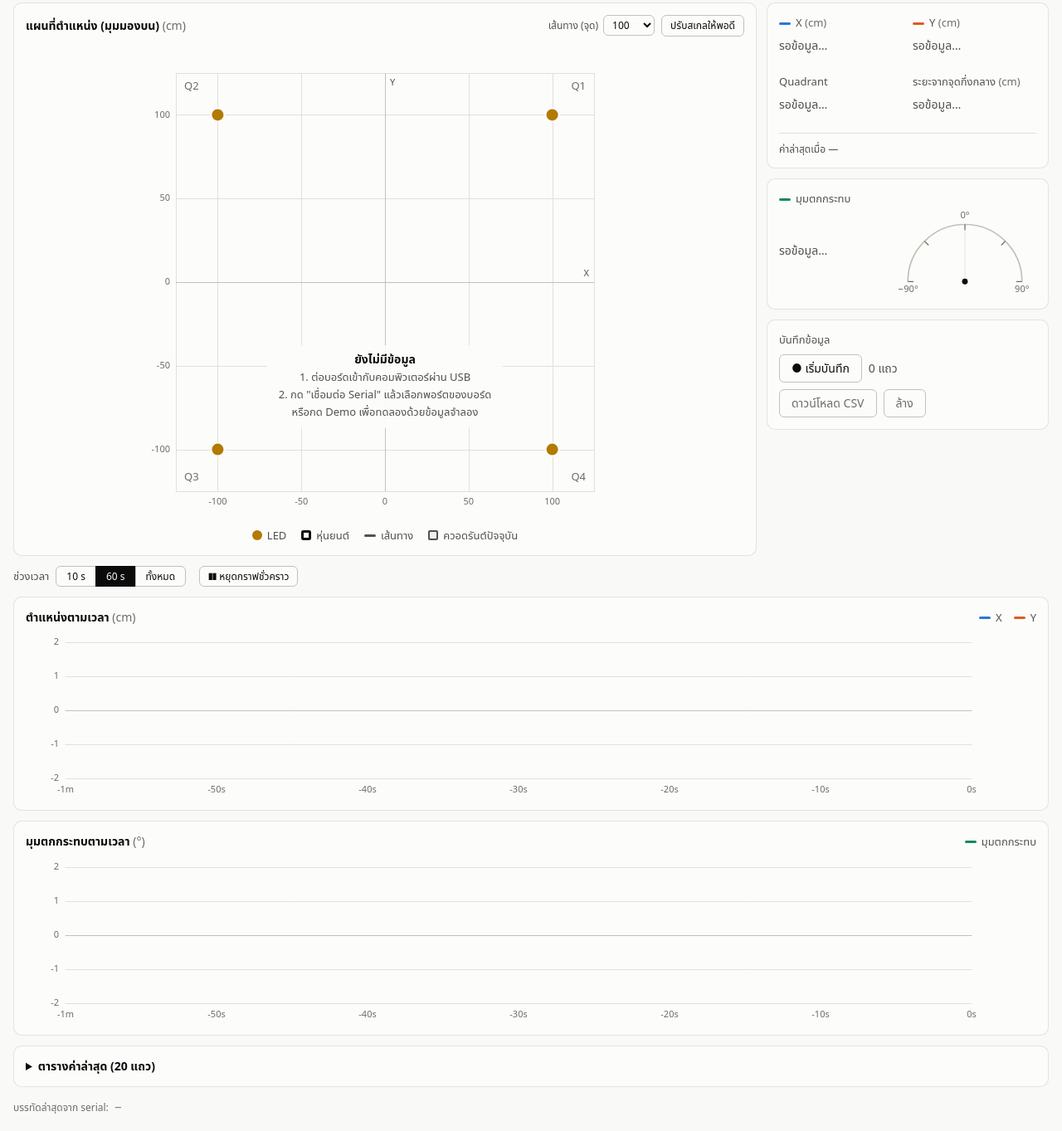
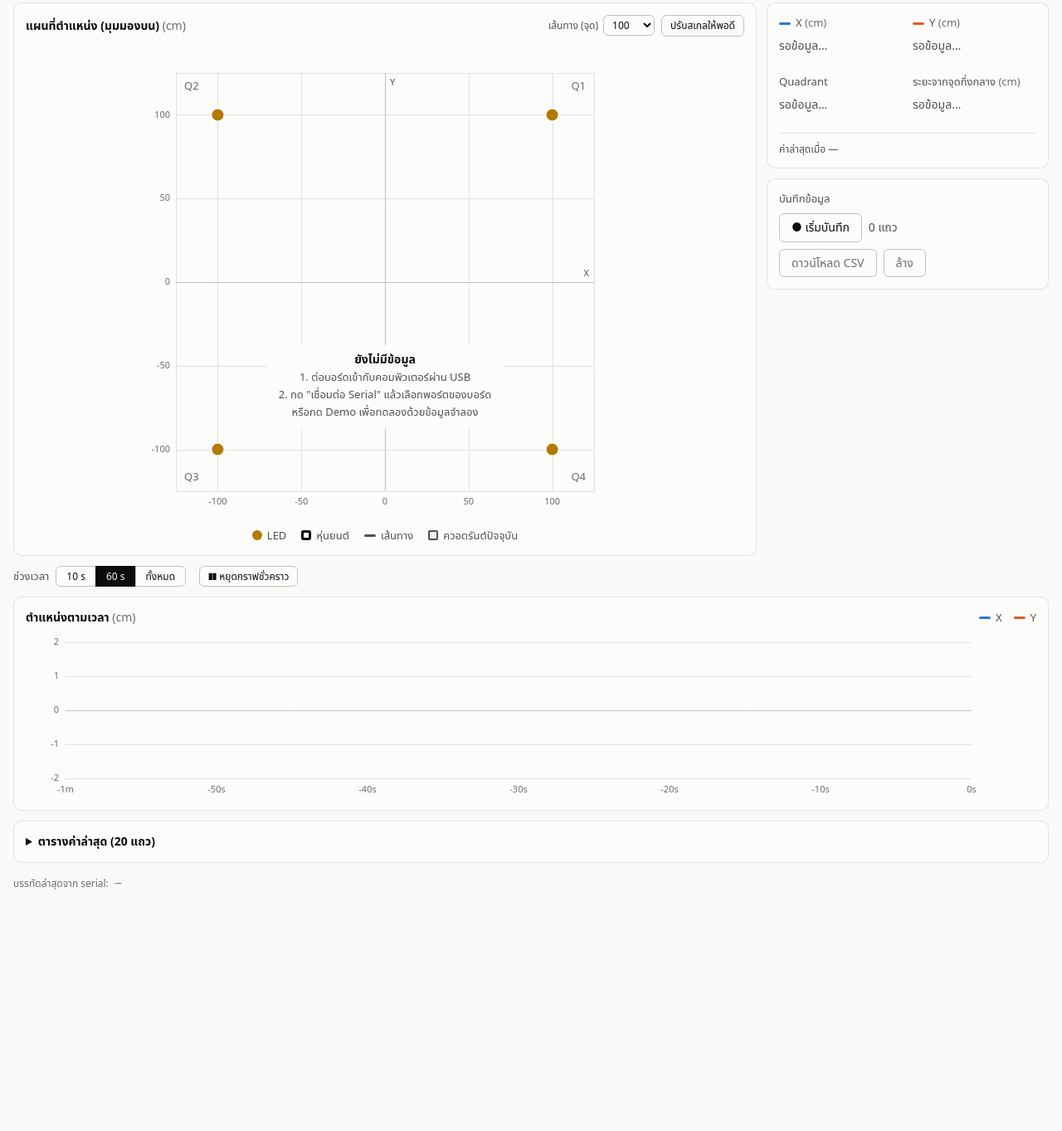
Before and after one commit to YuttakanS/Ui-for-monitoring-robot, a plain HTML site: page index.html in a window 1280 px wide. Shown: the part 68-1431 px from the top of the page at 83% size. After the commit the page ends 1161 px from the top, so only its background shows below. Drawn offline with Linux system fonts and the light colour scheme.

Commit message:
feat(ui): hide the incidence angle in the 4-LED layout
Remove the angle dial, the angle chart and the table column until the
meaning of the firmware's angle is confirmed. The value is still parsed
and exported to CSV unchanged.

Co-Authored-By: Claude Opus 5.5 <noreply@anthropic.com>

```diff
--- a/app.js
+++ b/app.js
@@ -311,9 +311,8 @@
     btnPause: $('btnPause'), rangeRadios: document.querySelectorAll('input[name=range]'),
     statusDot: $('statusDot'), statusText: $('statusText'), rate: $('rate'), notice: $('notice'),
     map: $('map'), btnResetScale: $('btnResetScale'),
-    valX: $('valX'), valY: $('valY'), valQ: $('valQ'), valR: $('valR'), valA: $('valA'),
-    qMini: $('qMini'), mmX: $('mmX'), mmY: $('mmY'), mmR: $('mmR'), mmA: $('mmA'), lastTime: $('lastTime'),
-    gNeedle: $('gNeedle'), gWedge: $('gWedge'),
+    valX: $('valX'), valY: $('valY'), valQ: $('valQ'), valR: $('valR'),
+    qMini: $('qMini'), mmX: $('mmX'), mmY: $('mmY'), mmR: $('mmR'), lastTime: $('lastTime'),
     btnRecord: $('btnRecord'), recCount: $('recCount'), btnCsv: $('btnCsv'), btnClearLog: $('btnClearLog'),
     tableDetails: $('tableDetails'), tableBody: $('tableBody'),
     lastRaw: $('lastRaw'), errCount: $('errCount'), lastAge: $('lastAge'),
@@ -596,7 +595,7 @@
 
   function updateTiles() {
     var s = state.latest;
-    var values = [el.valX, el.valY, el.valQ, el.valR, el.valA];
+    var values = [el.valX, el.valY, el.valQ, el.valR];
     for (var i = 0; i < values.length; i++) {
       values[i].classList.toggle('empty', !s);
       if (!s) values[i].textContent = t('waiting');
@@ -605,10 +604,8 @@
     for (i = 0; i < cells.length; i++) cells[i].classList.toggle('on', !!s && +cells[i].dataset.q === s.quadrant);
     el.qMini.style.visibility = s ? 'visible' : 'hidden';
     if (!s) {
-      el.mmX.textContent = el.mmY.textContent = el.mmR.textContent = el.mmA.textContent = '';
+      el.mmX.textContent = el.mmY.textContent = el.mmR.textContent = '';
       el.lastTime.textContent = '—';
-      el.gNeedle.style.visibility = 'hidden';
-      el.gWedge.setAttribute('d', '');
       return;
     }
     var st = state.stats;
@@ -616,22 +613,11 @@
     el.mmX.textContent = mm(fmtLen(st.x.min), fmtLen(st.x.max));
     el.mmY.textContent = mm(fmtLen(st.y.min), fmtLen(st.y.max));
     el.mmR.textContent = mm(fmtLen(st.r.min), fmtLen(st.r.max));
-    el.mmA.textContent = mm(st.angle.min.toFixed(2) + '°', st.angle.max.toFixed(2) + '°');
     el.lastTime.textContent = clockTime(s.wall) + '.' + String(s.wall % 1000).padStart(3, '0');
-    el.gNeedle.style.visibility = 'visible';
     el.valX.textContent = fmtLen(s.x);
     el.valY.textContent = fmtLen(s.y);
     el.valQ.textContent = 'Q' + s.quadrant;
     el.valR.textContent = fmtLen(Math.hypot(s.x, s.y));
-    el.valA.textContent = s.angle.toFixed(2) + '°';
-
-    // Dial: 0° is straight up, positive to the right, clamped to ±90° for drawing.
-    var a = Math.max(-90, Math.min(90, s.angle));
-    var rad = a * Math.PI / 180, r = 56;
-    el.gNeedle.setAttribute('transform', 'rotate(' + a.toFixed(2) + ' 100 105)');
-    el.gWedge.setAttribute('d',
-      'M100 105 L100 ' + (105 - r) + ' A' + r + ' ' + r + ' 0 0 ' + (a >= 0 ? 1 : 0) + ' ' +
-      (100 + r * Math.sin(rad)).toFixed(2) + ' ' + (105 - r * Math.cos(rad)).toFixed(2) + ' Z');
   }
 
   function clockTime(ms) {
@@ -644,7 +630,7 @@
     for (var i = S.length - 1; i >= 0 && i >= S.length - 20; i--) {
       var s = S[i], tr = document.createElement('tr');
       [clockTime(s.wall) + '.' + String(s.wall % 1000).padStart(3, '0'),
-        s.quadrant, fmtLen(s.x), fmtLen(s.y), s.angle.toFixed(2)].forEach(function (v) {
+        s.quadrant, fmtLen(s.x), fmtLen(s.y)].forEach(function (v) {
         var td = document.createElement('td');
         td.textContent = v;
         tr.appendChild(td);
@@ -1191,9 +1177,8 @@
     { key: 'x', color: 's1', label: 'X' },
     { key: 'y', color: 's2', label: 'Y' }
   ], true);
-  var chartA = makeChart($('chartA'), $('tipA'), [
-    { key: 'angle', color: 's3', labelKey: 'tipAngle', suffix: '°' }
-  ]);
+  // The incidence angle is still parsed, kept in samples and exported to CSV,
+  // but not shown on screen for now.
 
   /* ---------- language ---------- */
   function applyLang() {
@@ -1203,7 +1188,7 @@
     for (i = 0; i < nodes.length; i++) nodes[i].textContent = t(nodes[i].getAttribute('data-i18n'));
     nodes = document.querySelectorAll('[data-i18n-aria]');
     for (i = 0; i < nodes.length; i++) nodes[i].setAttribute('aria-label', t(nodes[i].getAttribute('data-i18n-aria')));
-    [chartXY, chartA].forEach(function (ch) {
+    [chartXY].forEach(function (ch) {
       ch.series.forEach(function (d, j) { if (d.labelKey) ch.names[j].textContent = t(d.labelKey); });
     });
     updateButtons();
@@ -1237,7 +1222,6 @@
     if (state.dirty || live) {
       if (state.dirty) drawMap();
       drawChart(chartXY);
-      drawChart(chartA);
       state.dirty = false;
     }
     if (state.tilesDirty) { updateTiles(); state.tilesDirty = false; }
@@ -1354,7 +1338,7 @@
   }
   if (window.ResizeObserver) {
     var ro = new ResizeObserver(function () { state.dirty = true; });
-    ro.observe(el.map); ro.observe(chartXY.cv); ro.observe(chartA.cv);
+    ro.observe(el.map); ro.observe(chartXY.cv);
   }
   window.addEventListener('resize', function () { state.dirty = true; });
 
--- a/index.html
+++ b/index.html
@@ -128,25 +128,6 @@
         <div class="tiles-foot"><span data-i18n="lastReading">ค่าล่าสุดเมื่อ</span> <span id="lastTime">—</span></div>
       </section>
 
-      <section class="card gauge-card">
-        <div class="tile-label"><span class="key" style="--k:var(--s3)"></span><span data-i18n="angle">มุมตกกระทบ</span></div>
-        <div class="gauge-row">
-          <div class="tile-value" id="valA">—</div>
-          <svg class="gauge" viewBox="0 0 200 124" role="img" data-i18n-aria="gaugeAria" aria-label="หน้าปัดมุมตกกระทบ">
-            <path class="g-arc" d="M20 105 A80 80 0 0 1 180 105"/>
-            <path class="g-tick" d="M20 105H28 M43.43 48.43L49.09 54.09 M100 25V33 M156.57 48.43L150.91 54.09 M180 105H172"/>
-            <path class="g-normal" d="M100 105V33"/>
-            <path class="g-wedge" id="gWedge" d=""/>
-            <line class="g-needle" id="gNeedle" x1="100" y1="105" x2="100" y2="37"/>
-            <circle class="g-hub" cx="100" cy="105" r="4"/>
-            <text class="g-text" x="100" y="16" text-anchor="middle">0°</text>
-            <text class="g-text" x="20" y="120" text-anchor="middle">−90°</text>
-            <text class="g-text" x="180" y="120" text-anchor="middle">90°</text>
-          </svg>
-        </div>
-        <div class="tile-sub" id="mmA"></div>
-      </section>
-
       <section class="card rec-card">
         <div class="rec-head">
           <div class="tile-label" data-i18n="recTitle">บันทึกข้อมูล</div>
@@ -187,26 +168,13 @@
       </div>
     </section>
 
-    <section class="card chart-card">
-      <div class="card-head">
-        <h2><span data-i18n="chartATitle">มุมตกกระทบตามเวลา</span> <span class="unit">(°)</span></h2>
-        <ul class="legend">
-          <li><span class="key" style="--k:var(--s3)"></span><span data-i18n="angle">มุมตกกระทบ</span></li>
-        </ul>
-      </div>
-      <div class="chart-wrap">
-        <canvas id="chartA" data-i18n-aria="chartAAria" aria-label="กราฟมุมตกกระทบย้อนหลัง 30 วินาที"></canvas>
-        <div class="tooltip" id="tipA" hidden></div>
-      </div>
-    </section>
-
     <section class="card table-card">
       <details id="tableDetails">
         <summary data-i18n="tableTitle">ตารางค่าล่าสุด (20 แถว)</summary>
         <div class="table-scroll">
           <table>
             <thead>
-              <tr><th data-i18n="thTime">เวลา</th><th>Quadrant</th><th>X <span class="unit" data-unit></span></th><th>Y <span class="unit" data-unit></span></th><th data-i18n="thAngle">มุมตกกระทบ (°)</th></tr>
+              <tr><th data-i18n="thTime">เวลา</th><th>Quadrant</th><th>X <span class="unit" data-unit></span></th><th>Y <span class="unit" data-unit></span></th></tr>
             </thead>
             <tbody id="tableBody"></tbody>
           </table>
```
